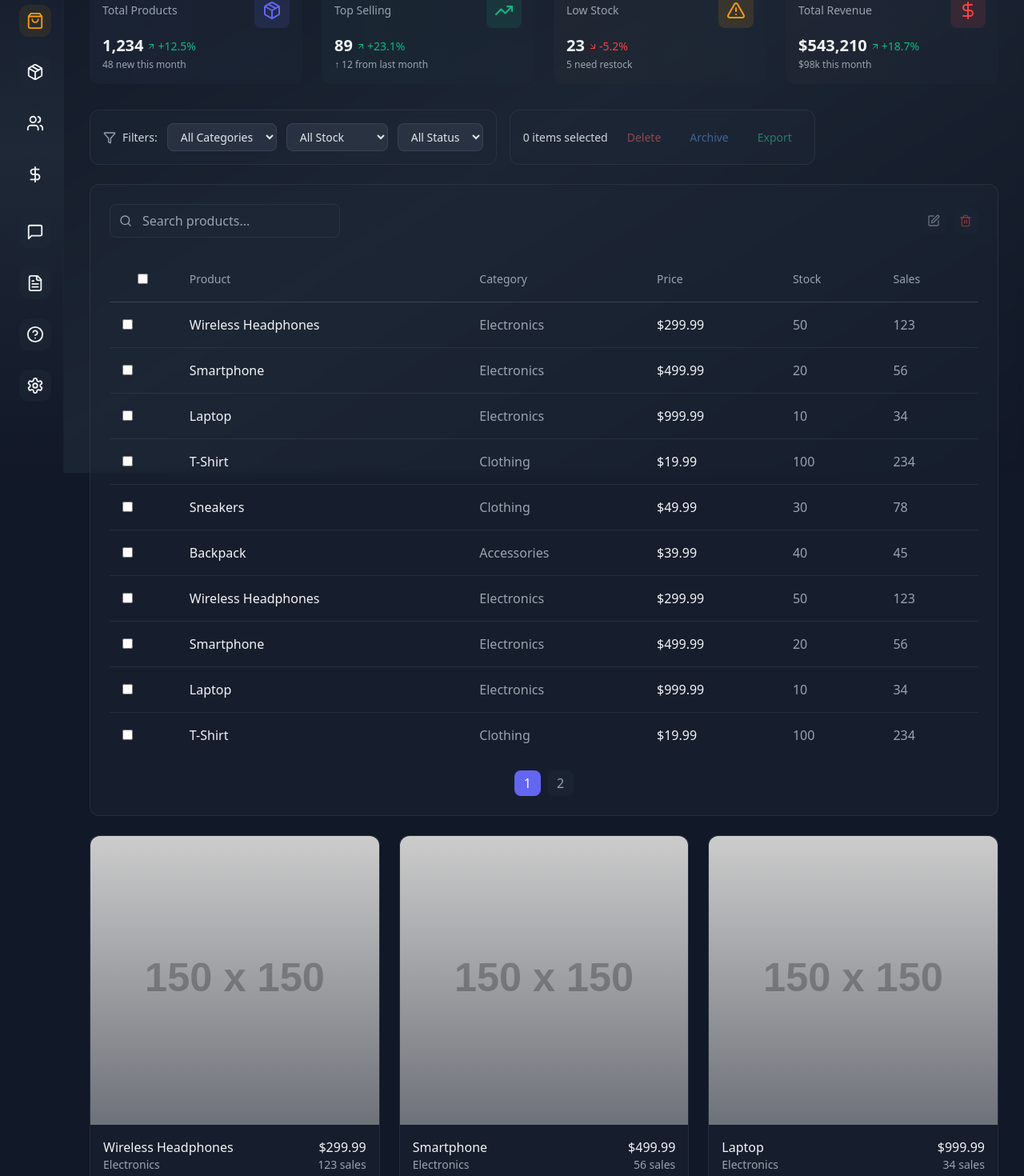
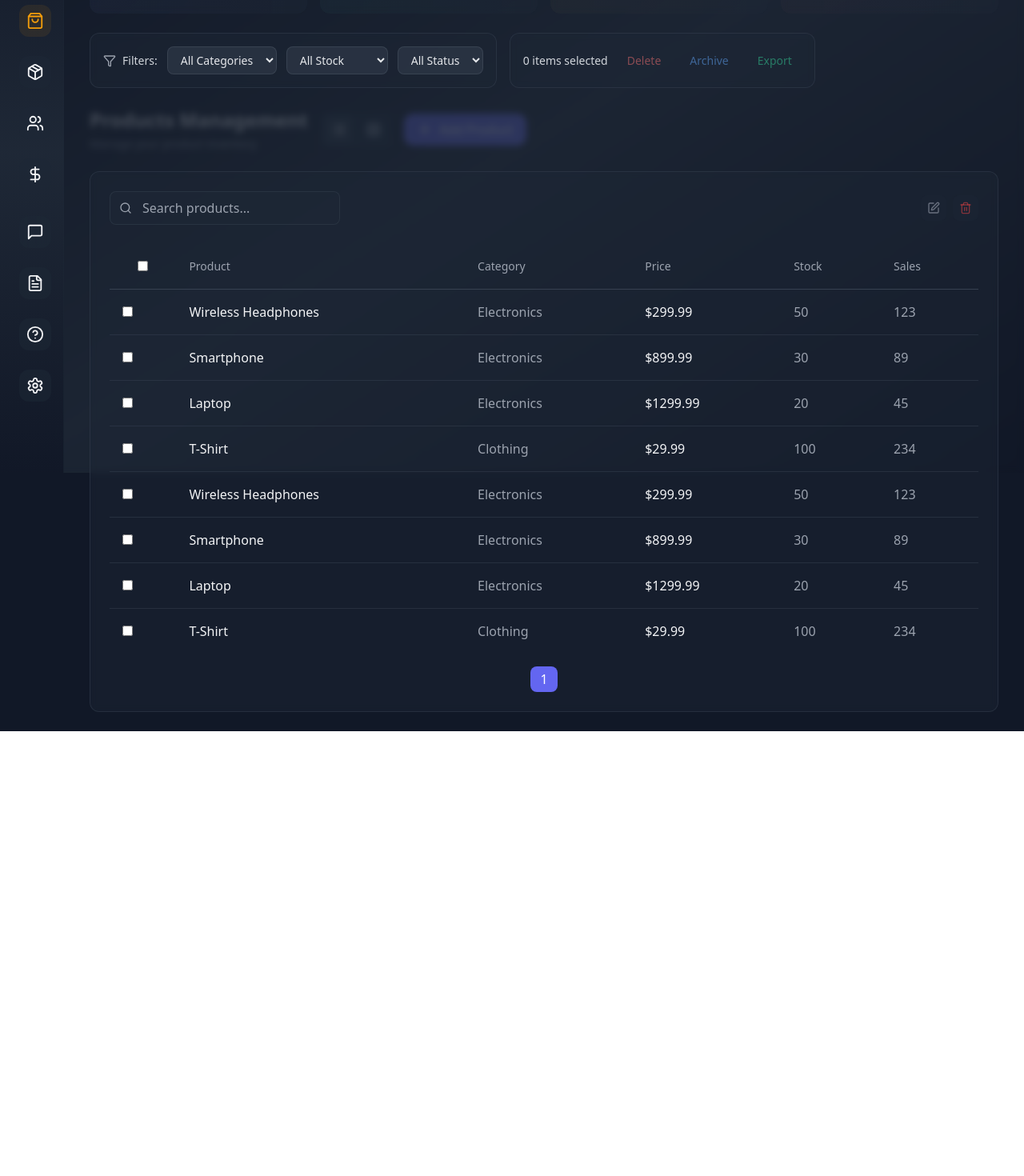
Before and after one commit to zihadimasumbillah/admindashboard, a React (Vite) app: page /products in a window 1280 px wide. Shown: the part 209-1679 px from the top of the page at 80% size. After the commit the page ends 1123 px from the top, so only its background shows below. Built offline with nearby package versions, Linux system fonts and the light colour scheme.

Commit message:
first commit

```diff
--- a/src/components/overview/SalesOverviewChart.jsx
+++ b/src/components/overview/SalesOverviewChart.jsx
@@ -79,13 +79,13 @@ const salesData = [
 
 const SalesOverviewChart = () => {
   return (
+    <div className="h-full"> {/* Wrapper div without border */}
       <motion.div
         initial={{ opacity: 0, y: 20 }}
         animate={{ opacity: 1, y: 0 }}
         transition={{ delay: 0.2 }}
-      className="bg-gray-800/40 backdrop-blur-sm rounded-xl p-4 sm:p-6
-        border border-gray-700/50 h-full
-        hover:shadow-lg hover:shadow-indigo-500/10 transition-all duration-300"
+        className="h-full bg-gray-800/40 backdrop-blur-sm rounded-xl p-4 sm:p-6
+          border border-gray-700/50 relative"
       >
         {/* Header */}
         <div className="flex flex-col sm:flex-row sm:items-center justify-between gap-4 mb-6">
@@ -93,16 +93,16 @@ const SalesOverviewChart = () => {
             <div className="p-3 rounded-2xl bg-gradient-to-br from-indigo-500/20 via-indigo-500/10 to-purple-500/20 shadow-lg shadow-indigo-500/10 backdrop-blur-xl">
               <BarChart2 className="w-5 h-5 text-indigo-400" />
             </div>
-          <div className="space-y-1">
-            <h2 className="text-base font-semibold text-gray-100">Sales Overview</h2>
-            <p className="text-sm text-gray-400">Monthly sales comparison</p>
+            <div>
+              <h2 className="text-lg font-semibold text-gray-100">Sales Overview</h2>
+              <p className="text-sm text-gray-400">Monthly revenue statistics</p>
             </div>
           </div>
         </div>
 
-      {/* Chart */}
-      <div className="h-[calc(100%-80px)]">
-        <ResponsiveContainer>
+        {/* Chart Container */}
+        <div className="h-[300px] w-full">
+          <ResponsiveContainer width="100%" height="100%">
             <AreaChart
               data={salesData}
               margin={{ top: 20, right: 25, left: 0, bottom: 0 }}
@@ -177,6 +177,7 @@ const SalesOverviewChart = () => {
           </ResponsiveContainer>
         </div>
       </motion.div>
+    </div>
   );
 };
 
--- a/src/mocks/productData.js
+++ b/src/mocks/productData.js
@@ -6,107 +6,70 @@ export const mockProducts = [
     price: 299.99,
     stock: 50,
     sales: 123,
-    image: "https://via.placeholder.com/150"
+    image: "https://images.unsplash.com/photo-1505740420928-5e560c06d30e?w=500&auto=format&fit=crop&q=60"
   },
-  // Add more mock products...
   {
     id: 2,
     name: "Smartphone",
     category: "Electronics",
-    price: 499.99,
-    stock: 20,
-    sales: 56,
-    image: "https://via.placeholder.com/150"
+    price: 899.99,
+    stock: 30,
+    sales: 89,
+    image: "https://images.unsplash.com/photo-1511707171634-5f897ff02aa9?w=500&auto=format&fit=crop&q=60"
   },
   {
     id: 3,
     name: "Laptop",
     category: "Electronics",
-    price: 999.99,
-    stock: 10,
-    sales: 34,
-    image: "https://via.placeholder.com/150"
+    price: 1299.99,
+    stock: 20,
+    sales: 45,
+    image: "https://images.unsplash.com/photo-1496181133206-80ce9b88a853?w=500&auto=format&fit=crop&q=60"
   },
   {
     id: 4,
     name: "T-Shirt",
     category: "Clothing",
-    price: 19.99,
+    price: 29.99,
     stock: 100,
     sales: 234,
-    image: "https://via.placeholder.com/150"
-  },
-  {
-    id: 5,
-    name: "Sneakers",
-    category: "Clothing",
-    price: 49.99,
-    stock: 30,
-    sales: 78,
-    image: "https://via.placeholder.com/150"
-  },
-  {
-    id: 6,
-    name: "Backpack",
-    category: "Accessories",
-    price: 39.99,
-    stock: 40,
-    sales: 45,
-    image: "https://via.placeholder.com/150"
+    image: "https://images.unsplash.com/photo-1521572163474-6864f9cf17ab?w=500&auto=format&fit=crop&q=60"
   },
 
-  {
-    id: 7,
+{
+    id: 5,
     name: "Wireless Headphones",
     category: "Electronics",
     price: 299.99,
     stock: 50,
     sales: 123,
-    image: "https://via.placeholder.com/150"
+    image: "https://images.unsplash.com/photo-1505740420928-5e560c06d30e?w=500&auto=format&fit=crop&q=60"
+  },
+  {
+    id: 6,
+    name: "Smartphone",
+    category: "Electronics",
+    price: 899.99,
+    stock: 30,
+    sales: 89,
+    image: "https://images.unsplash.com/photo-1511707171634-5f897ff02aa9?w=500&auto=format&fit=crop&q=60"
+  },
+  {
+    id: 7,
+    name: "Laptop",
+    category: "Electronics",
+    price: 1299.99,
+    stock: 20,
+    sales: 45,
+    image: "https://images.unsplash.com/photo-1496181133206-80ce9b88a853?w=500&auto=format&fit=crop&q=60"
   },
   {
     id: 8,
-    name: "Smartphone",
-    category: "Electronics",
-    price: 499.99,
-    stock: 20,
-    sales: 56,
-    image: "https://via.placeholder.com/150"
-  },
-  {
-    id: 9,
-    name: "Laptop",
-    category: "Electronics",
-    price: 999.99,
-    stock: 10,
-    sales: 34,
-    image: "https://via.placeholder.com/150"
-  },
-  {
-    id: 10,
     name: "T-Shirt",
     category: "Clothing",
-    price: 19.99,
+    price: 29.99,
     stock: 100,
     sales: 234,
-    image: "https://via.placeholder.com/150"
-  },
-  {
-    id: 11,
-    name: "Sneakers",
-    category: "Clothing",
-    price: 49.99,
-    stock: 30,
-    sales: 78,
-    image: "https://via.placeholder.com/150"
-  },
-  {
-    id: 12,
-    name: "Backpack",
-    category: "Accessories",
-    price: 39.99,
-    stock: 40,
-    sales: 45,
-    image: "https://via.placeholder.com/150"
-  }
+    image: "https://images.unsplash.com/photo-1521572163474-6864f9cf17ab?w=500&auto=format&fit=crop&q=60"
+}
 ];
--- a/src/pages/ProductsPage.jsx
+++ b/src/pages/ProductsPage.jsx
@@ -2,13 +2,10 @@ import { useState, useEffect, useMemo } from "react";
 import { motion } from "framer-motion";
 import {
   AlertTriangle, DollarSign, Package, TrendingUp,
-  Plus,
+  Plus, Grid, List
 } from "lucide-react";
-// Add this import at the top
 import { mockProducts } from "../mocks/productData";
 import StatCard from "../components/common/StatsCard";
-import SalesTrendChart from "../components/products/SalesTrendChart";
-import CategoryDistributionChart from "../components/overview/CategoryDistributionChart";
 import ProductsTable from "../components/products/ProductsTable";
 import AddProductForm from "../components/products/AddProductForm";
 import ProductFilters from "../components/products/ProductFilters";
@@ -17,50 +14,42 @@ import LoadingSpinner from "../components/common/LoadingSpinner";
 import ErrorMessage from "../components/common/ErrorMessage";
 import ProductCard from "../components/products/ProductCard";
 
+// API URL configuration
+const API_URL = import.meta.env.VITE_API_URL || '/api';
+const USE_MOCK_DATA = import.meta.env.VITE_USE_MOCK_DATA === 'true';
+
 const ProductsPage = () => {
   const [showAddProduct, setShowAddProduct] = useState(false);
   const [selectedProducts, setSelectedProducts] = useState([]);
   const [isLoading, setIsLoading] = useState(true);
   const [currentPage, setCurrentPage] = useState(1);
+  const [error, setError] = useState(null);
+  const [data, setData] = useState(USE_MOCK_DATA ? mockProducts : []);
+  const [view, setView] = useState('table'); // 'table' or 'grid'
   const [filters, setFilters] = useState({
     category: 'all',
     stock: 'all',
     status: 'all',
     sort: 'name'
   });
-  const [data, setData] = useState([]);
-  const [error, setError] = useState(null);
 
   useEffect(() => {
     const fetchProducts = async () => {
-      try {
-        setIsLoading(true);
-
-        // Use mock data if enabled in environment
-        if (import.meta.env.VITE_USE_MOCK_DATA === 'true') {
-          setTimeout(() => {
-            setData(mockProducts);
+      if (USE_MOCK_DATA) {
         setIsLoading(false);
-          }, 500);
         return;
       }
 
-        // Real API call using environment URL
-        const response = await fetch(`${import.meta.env.VITE_API_URL}/products`, {
-          headers: {
-            'Content-Type': 'application/json',
-            'Accept': 'application/json'
-          }
-        });
-
-        if (!response.ok) {
-          throw new Error(`HTTP error! status: ${response.status}`);
-        }
-
+      try {
+        setIsLoading(true);
+        const response = await fetch(`${API_URL}/products`);
+        if (!response.ok) throw new Error('Failed to fetch products');
         const productsData = await response.json();
         setData(productsData);
+        setError(null);
       } catch (err) {
         setError(err.message);
+        setData([]);
       } finally {
         setIsLoading(false);
       }
@@ -69,37 +58,22 @@ const ProductsPage = () => {
     fetchProducts();
   }, []);
 
+  // Filter data with useMemo
   const filteredData = useMemo(() => {
     return data.filter(product => {
       if (filters.category !== 'all' && product.category !== filters.category) return false;
       if (filters.stock === 'low' && product.stock > 10) return false;
-      if (filters.stock === 'out' && product.stock > 0) return false;
+      if (filters.stock === 'out' && product.stock === 0) return false;
       return true;
     });
   }, [data, filters]);
 
-  if (isLoading) {
-    return (
-      <div className="flex items-center justify-center h-full">
-        <LoadingSpinner />
-      </div>
-    );
-  }
-
-  if (error) {
-    return (
-      <div className="flex items-center justify-center h-full">
-        <ErrorMessage message={error} />
-      </div>
-    );
-  }
-
-  // Stats data with more dynamic info
-  const statsData = [
+  // Calculate stats data
+  const statsData = useMemo(() => [
     {
       name: "Total Products",
       icon: Package,
-      value: "1,234",
+      value: data.length.toString(),
       change: "+12.5%",
       trend: "up",
       description: "48 new this month",
@@ -136,7 +110,23 @@ const ProductsPage = () => {
       color: "#EF4444",
       bgGradient: "from-red-500/10 to-transparent"
     }
-  ];
+  ], [data]);
+
+  if (isLoading) {
+    return (
+      <div className="flex items-center justify-center h-full">
+        <LoadingSpinner />
+      </div>
+    );
+  }
+
+  if (error) {
+    return (
+      <div className="flex items-center justify-center h-full">
+        <ErrorMessage message={error} />
+      </div>
+    );
+  }
 
   // Handle bulk actions
   const handleBulkAction = async (action) => {
@@ -161,16 +151,6 @@ const ProductsPage = () => {
     setIsLoading(false);
   };
 
-  // Handle pagination
-  const handlePageChange = (page) => {
-    setCurrentPage(page);
-  };
-
-  // Handle sort
-  const handleSort = (sortBy) => {
-    setFilters(prev => ({ ...prev, sort: sortBy }));
-  };
-
   // Handle product selection
   const handleProductSelect = (productId) => {
     setSelectedProducts(prev =>
@@ -183,15 +163,57 @@ const ProductsPage = () => {
   return (
     <div className="flex-1 overflow-auto">
       <main className="max-w-7xl mx-auto py-6 px-4 lg:px-8">
-        {/* Enhanced Header */}
-        <div className="flex flex-col gap-6 mb-8">
+        {/* Stats Grid */}
+        <div className="grid grid-cols-1 sm:grid-cols-2 lg:grid-cols-4 gap-4 mb-6">
+          {statsData.map((stat) => (
+            <StatCard key={stat.name} {...stat} />
+          ))}
+        </div>
+
+        {/* Management Tools */}
+        <div className="flex flex-col lg:flex-row gap-4 mb-6">
+          <ProductFilters
+            filters={filters}
+            setFilters={setFilters}
+          />
+          <BulkActions
+            selectedProducts={selectedProducts}
+            onAction={handleBulkAction}
+            loading={isLoading}
+          />
+        </div>
+
+        {/* View Toggle & Content */}
+        <div className="flex flex-col gap-6">
+          <div className="flex justify-between items-center">
             <div className="flex flex-col sm:flex-row justify-between items-start sm:items-center gap-4">
               <div>
                 <h1 className="text-2xl font-semibold text-gray-100">Products Management</h1>
-              <p className="text-gray-400 text-sm mt-1">Manage your product inventory and track performance</p>
+                <p className="text-gray-400 text-sm mt-1">Manage your product inventory</p>
               </div>
 
-            <div className="flex items-center gap-3">
+              <div className="flex items-center gap-4">
+                {/* View Toggle */}
+                <div className="flex items-center gap-2 p-1 bg-gray-800/50 rounded-lg">
+                  <button
+                    onClick={() => setView('table')}
+                    className={`p-2 rounded-lg ${view === 'table' ?
+                      'bg-gray-700/50 text-gray-100' :
+                      'text-gray-400 hover:text-gray-300'}`}
+                  >
+                    <List className="w-5 h-5" />
+                  </button>
+                  <button
+                    onClick={() => setView('grid')}
+                    className={`p-2 rounded-lg ${view === 'grid' ?
+                      'bg-gray-700/50 text-gray-100' :
+                      'text-gray-400 hover:text-gray-300'}`}
+                  >
+                    <Grid className="w-5 h-5" />
+                  </button>
+                </div>
+
+                {/* Add Product Button */}
                 <motion.button
                   whileHover={{ scale: 1.02 }}
                   whileTap={{ scale: 0.98 }}
@@ -206,46 +228,18 @@ const ProductsPage = () => {
             </div>
           </div>
 
-        {/* Stats Grid with Loading State */}
-        <motion.div
-          className="grid grid-cols-1 sm:grid-cols-2 lg:grid-cols-4 gap-4 md:gap-6 mb-8"
-        >
-          {statsData.map((stat) => (
-            <StatCard
-              key={stat.name}
-              {...stat}
-              loading={isLoading}
-            />
-          ))}
-        </motion.div>
-
-        {/* Management Tools */}
-        <div className="flex flex-col lg:flex-row gap-4 mb-6">
-          <ProductFilters
-            filters={filters}
-            setFilters={setFilters}
-            onSort={handleSort}
-          />
-          <BulkActions
-            selectedProducts={selectedProducts}
-            onAction={handleBulkAction}
-            loading={isLoading} // Add loading prop
-          />
-        </div>
-
-        {/* Products Table */}
+          {view === 'table' ? (
             <ProductsTable
+              data={filteredData}
               filters={filters}
               currentPage={currentPage}
               selectedProducts={selectedProducts}
               setSelectedProducts={setSelectedProducts}
-          onPageChange={handlePageChange}
+              onPageChange={setCurrentPage}
               loading={isLoading}
-          data={filteredData} // Pass filteredData prop
             />
-
-        {/* Product Grid View (optional) */}
-        <div className="grid grid-cols-1 md:grid-cols-2 lg:grid-cols-3 gap-6 mt-6">
+          ) : (
+            <div className="grid grid-cols-1 md:grid-cols-2 lg:grid-cols-3 gap-6">
               {filteredData.map(product => (
                 <ProductCard
                   key={product.id}
@@ -255,30 +249,13 @@ const ProductsPage = () => {
                 />
               ))}
             </div>
-
-        {/* Analytics Charts */}
-        <div className="grid grid-cols-1 lg:grid-cols-2 gap-6 mt-8">
-          <SalesTrendChart />
-          <CategoryDistributionChart />
+          )}
         </div>
 
-        {/* Add/Edit Product Modal */}
+        {/* Add Product Modal */}
         {showAddProduct && (
           <AddProductForm
             onClose={() => setShowAddProduct(false)}
-            onSubmit={async (formData) => {
-              setIsLoading(true);
-              try {
-                await fetch('/api/products', {
-                  method: 'POST',
-                  body: JSON.stringify(formData)
-                });
-              } catch (error) {
-                console.error('Failed to add product:', error);
-              }
-              setIsLoading(false);
-              setShowAddProduct(false);
-            }}
           />
         )}
       </main>
```
Lines whose indentation alone changed are shown as unchanged.
